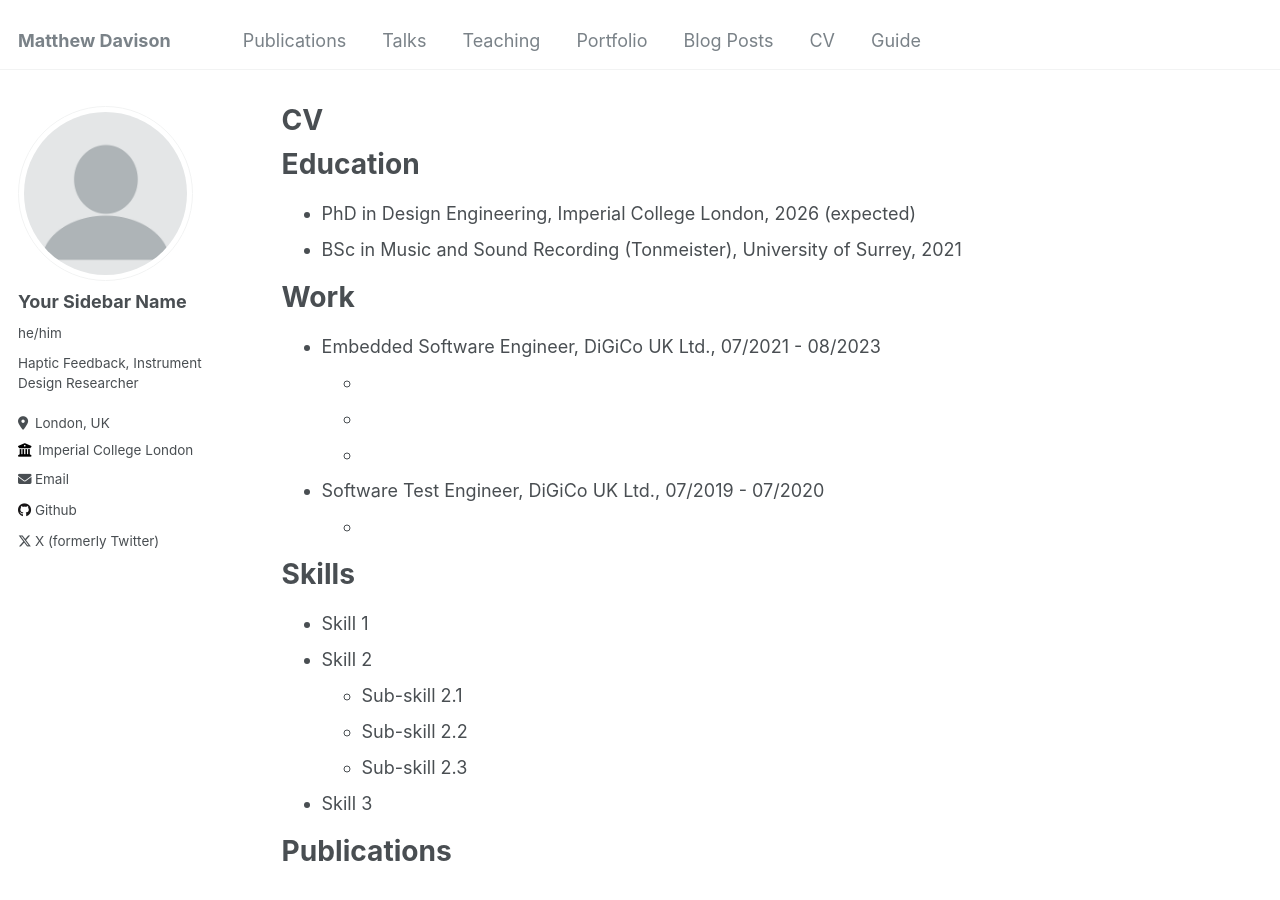
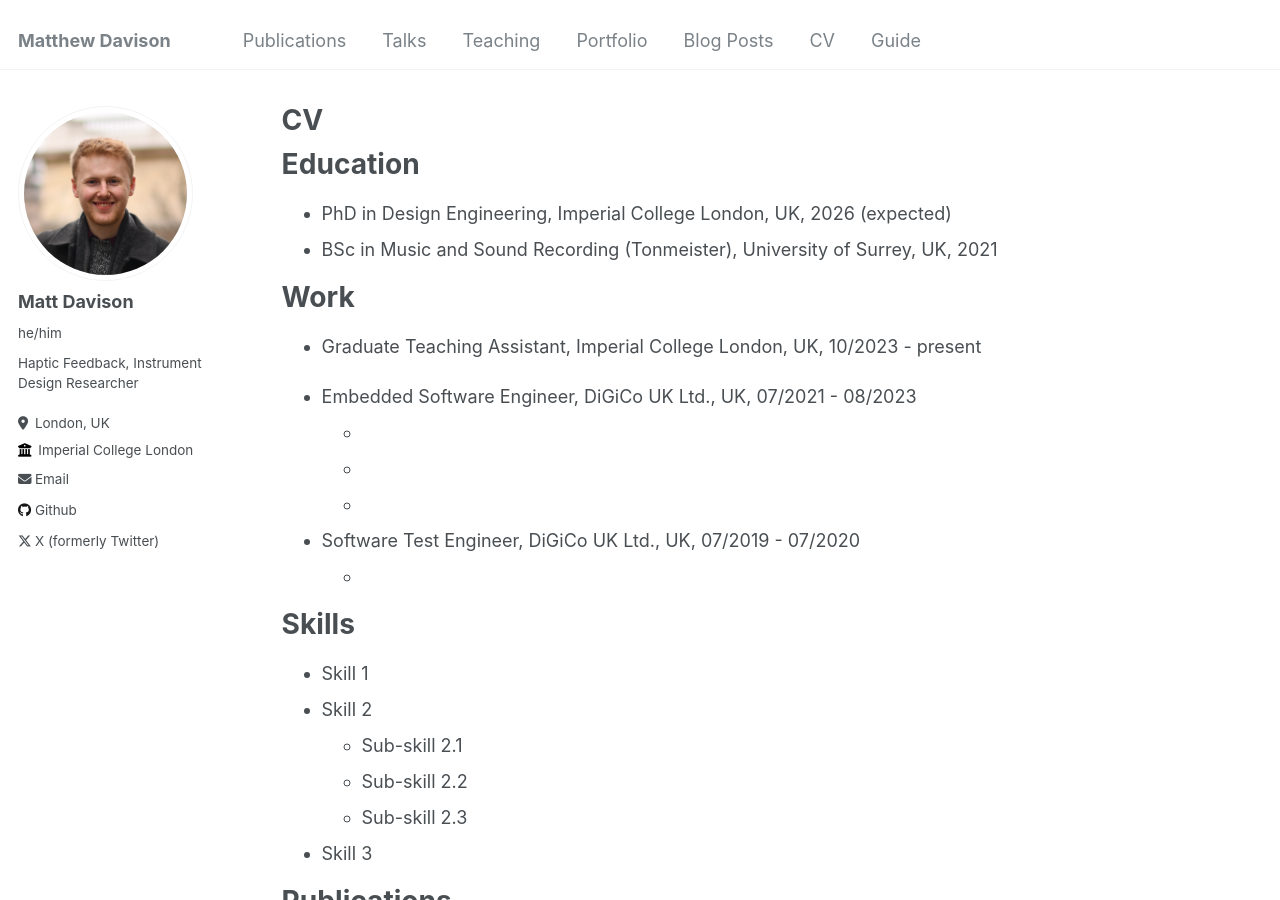
Before and after one commit to davisonaudio/davisonaudio.github.io, a Jekyll site: the page built from _pages/cv.md, in a window 1280 px wide and 900 px high. Built offline with Jekyll 4.4.1, drawn with Linux system fonts in a browser that asks for light colours; some of the changed text lies outside the part shown.

Commit message:
More info updated

```diff
--- a/_config.yml
+++ b/_config.yml
@@ -21,8 +21,8 @@ repository               : "davisonaudio/davisonaudio.github.io"
 #               Additional customization can be done by editing /_includes/author-profile.html
 author:
   # Biographic information
-  avatar           : "profile.png"
-  name             : "Your Sidebar Name"
+  avatar           : "matt_davison_headshot.jpg"
+  name             : "Matt Davison"
   pronouns         : "he/him"
   bio              : "Haptic Feedback, Instrument Design Researcher"
   location         : "London, UK"
@@ -200,7 +200,7 @@ kramdown:
 # Collections
 collections:
   teaching:
-    output: true
+    output: false
     permalink: /:collection/:path/
   publications:
     output: true
--- a/_pages/cv.md
+++ b/_pages/cv.md
@@ -11,18 +11,20 @@ redirect_from:
 
 Education
 ======
-* PhD in Design Engineering, Imperial College London, 2026 (expected)
-* BSc in Music and Sound Recording (Tonmeister), University of Surrey, 2021
+* PhD in Design Engineering, Imperial College London, UK, 2026 (expected)
+* BSc in Music and Sound Recording (Tonmeister), University of Surrey, UK, 2021
 
 
 Work
 ======
-* Embedded Software Engineer, DiGiCo UK Ltd., 07/2021 - 08/2023
+* Graduate Teaching Assistant, Imperial College London, UK,  10/2023 - present
+
+* Embedded Software Engineer, DiGiCo UK Ltd., UK, 07/2021 - 08/2023
   *
   *
   *
 
-* Software Test Engineer, DiGiCo UK Ltd., 07/2019 - 07/2020
+* Software Test Engineer, DiGiCo UK Ltd., UK, 07/2019 - 07/2020
   *
 
 
@@ -47,13 +49,3 @@ Talks
   <ul>{% for post in site.talks reversed %}
     {% include archive-single-talk-cv.html  %}
   {% endfor %}</ul>
-
-Teaching
-======
-  <ul>{% for post in site.teaching reversed %}
-    {% include archive-single-cv.html %}
-  {% endfor %}</ul>
-
-Service and leadership
-======
-* Currently signed in to 43 different slack teams
```
Also changed, not shown: _pages/about.md (+5 -3 lines), images/matt_davison_headshot.jpg (added).
